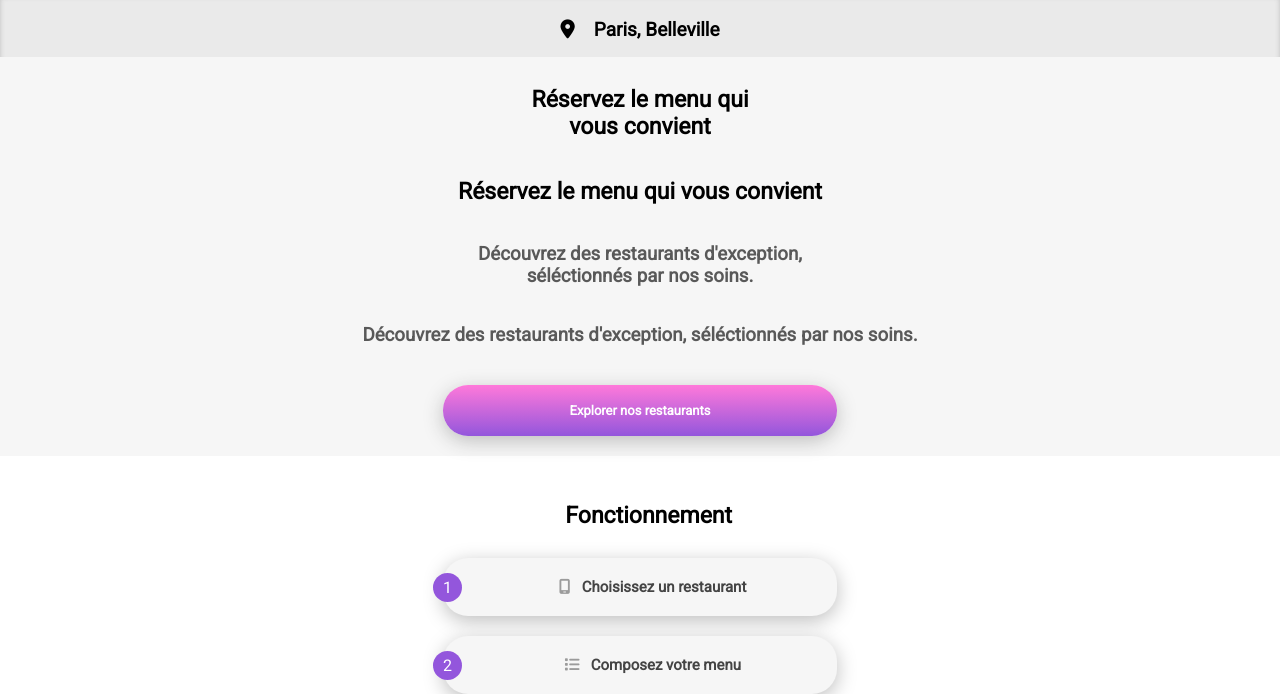
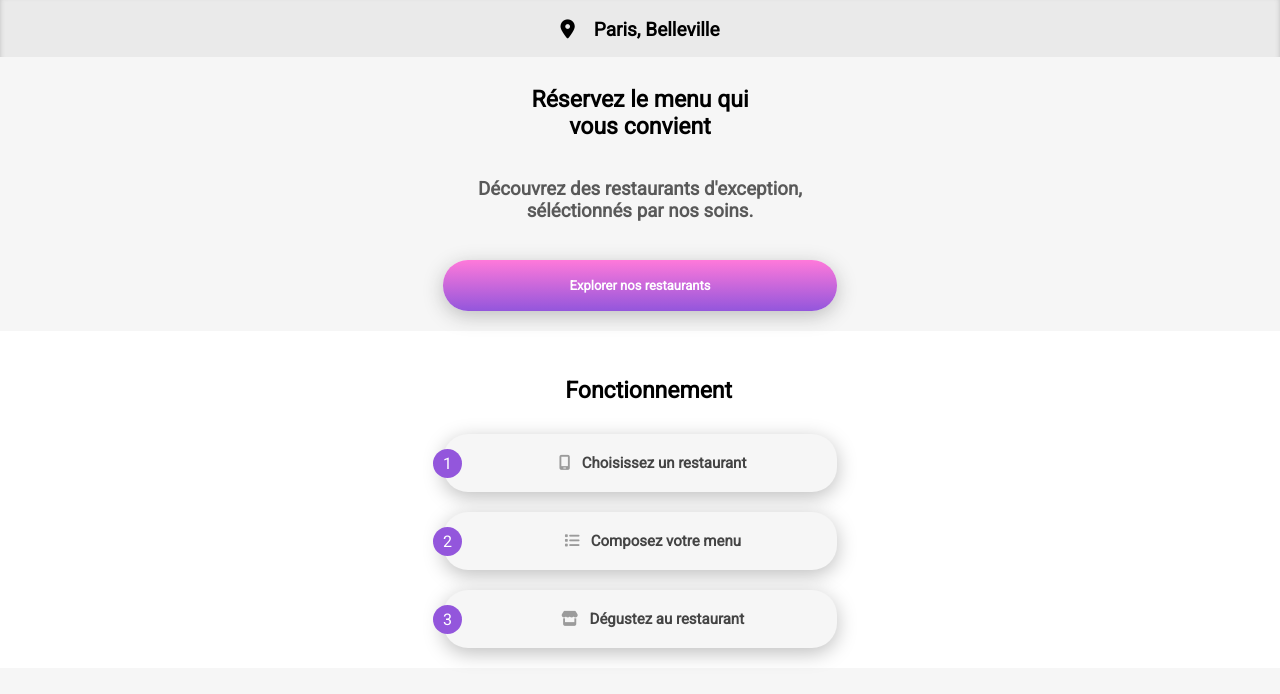
Before and after one commit to stepheniki/Projet3, a plain HTML site: page index.html in a window 1280 px wide. Shown: the part 71-765 px from the top of the page. Drawn offline with Linux system fonts and the light colour scheme; a web font is replaced by a local one.

Commit message:
typo alignement

```diff
--- a/index.html
+++ b/index.html
@@ -42,10 +42,8 @@
         <div class="fond secondary">
 
             <h1 class="cesure">Réservez le menu qui<br>vous convient</h1>
-            <h1 class="sans-cesure">Réservez le menu qui vous convient</h1>
 
             <h3 class="cesure">Découvrez des restaurants d'exception,<br>séléctionnés par nos soins.</h3>
-            <h3 class="sans-cesure">Découvrez des restaurants d'exception, séléctionnés par nos soins.</h3>
 
             <div class="degradé button">
                 <a href="#">
--- a/sass/style.scss
+++ b/sass/style.scss
@@ -562,6 +562,8 @@ line-height: 2px;
 
 
 @media (min-width: 450px) and (max-width:1900px) {
+
+
   .liste {
     align-content: center;
   align-items: center;
```
Also changed, not shown: 1 other file.
